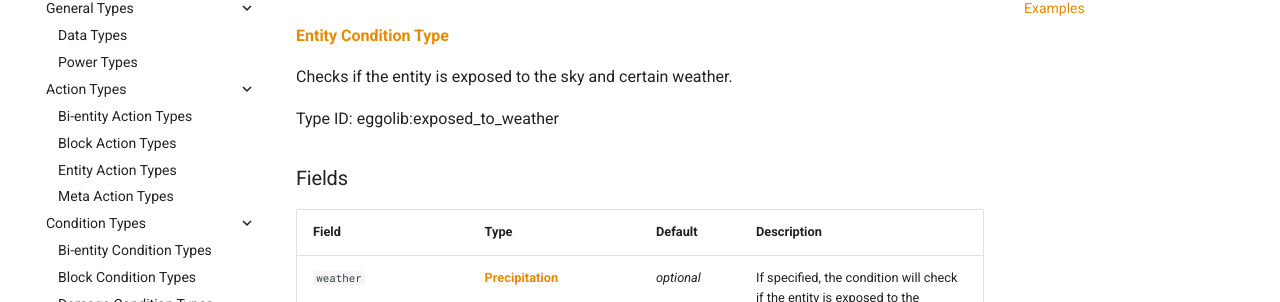
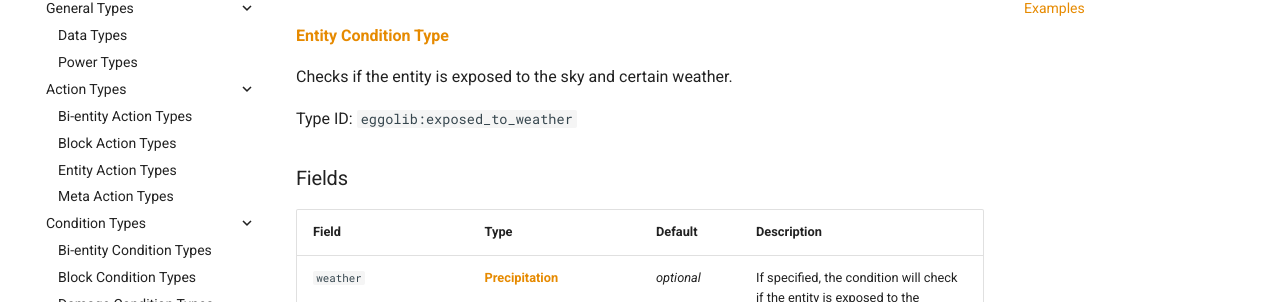
Before and after one commit to eggolib/eggolib.github.io, an MkDocs documentation site: the page built from docs/types/entity_condition_types/exposed_to_weather.md, in a window 1280 px wide and 922 px high. Shown: the part 157-459 px from the top of the window. Built offline with MkDocs 1.6.1 and Material for MkDocs 9.7.7, drawn with Linux system fonts in a browser that asks for light colours; the version menu is left out.

```diff
--- a/docs/types/entity_condition_types/exposed_to_weather.md
+++ b/docs/types/entity_condition_types/exposed_to_weather.md
@@ -11,7 +11,7 @@ search:
 
 Checks if the entity is exposed to the sky and certain weather.
 
-Type ID: eggolib:exposed_to_weather
+Type ID: `eggolib:exposed_to_weather`
 
 
 ### Fields
```
